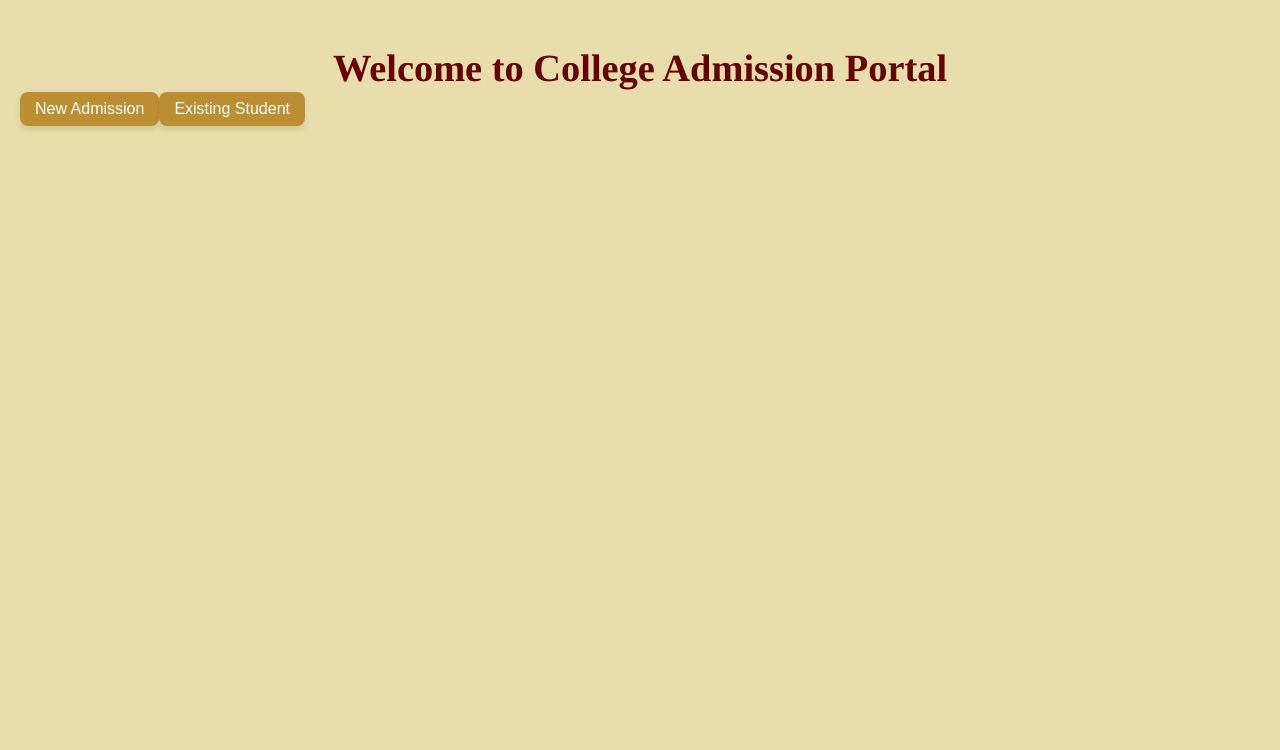
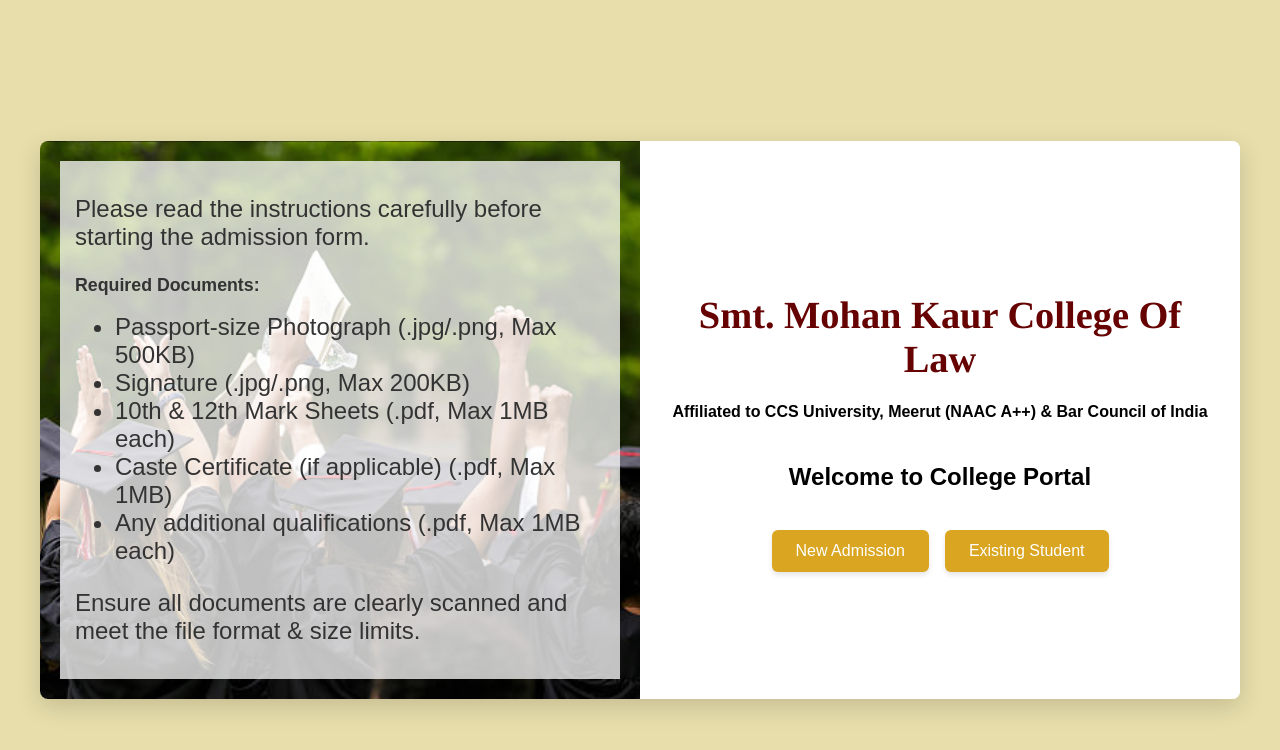
Before and after one commit to AgrawalKusum/Admission_Form_SMKCL, a React (Create React App) app in the folder smkcl_admissionform/: page / in a window 1280 px wide. Shown: the top 750 px of the page. Built offline with nearby package versions, Linux system fonts and the light colour scheme; no server answers.

Commit message:
feedback fixes

```diff
--- a/smkcl_admissionform/src/AdmissionForm.jsx
+++ b/smkcl_admissionform/src/AdmissionForm.jsx
@@ -584,7 +584,7 @@
                 <th>Maximum Marks</th>
                 <th>Percentage</th>
                 <th>Final Year Marksheet Serial. No.</th>
-                <th>Upload Marksheet <small style={{ color: 'gray' }}>Max size: 100KB. Allowed: .jpg, .jpeg, .png</small></th>
+                <th>Upload Marksheet <small style={{ color: 'gray' }}>Max size: 500KB. Allowed: .jpg, .jpeg, .png</small></th>
               </tr>
             </thead>
             <tbody>
@@ -681,7 +681,7 @@
                         name={`marksheet${i}`}
                         accept=".pdf, .jpg, .jpeg, .png"
                         onChange={(e)=> handleFileChange(e,i)}
-                        title="Max 100KB. Allowed: .pdf, .jpg, .jpeg, .png"
+                        title="Max 500KB. Allowed: .pdf, .jpg, .jpeg, .png"
                         required={isRequired}/>
 
                     </td>
@@ -695,12 +695,12 @@
           <div className="row">
             <div style={{ display: 'flex', justifyContent: 'flex-end', alignItems: 'center', gap: '8px' }}>
               <label>Upload Photo:<span style={{ color: 'red' }}>*</span></label>
-              <small>Max size: 50 KB</small>
+              <small>Max size: 500 KB</small>
               <input
                 type="file"
                 name="photo"
-                accept="image/*"
-                title="Max 50KB. Allowed: .jpg, .jpeg, .png"
+                accept=".jpg, .jpeg"
+                title="Max 500KB. Allowed: .jpg, .jpeg, .png"
                 required
                 onChange={(e) => handleFileChange(e, 6)}
               />
@@ -708,12 +708,12 @@
 
             <div style={{ display: 'flex', justifyContent: 'flex-end', alignItems: 'center', gap: '8px' }}>
               <label>Upload Signature:<span style={{ color: 'red' }}>*</span></label>
-              <small>Max size: 50 KB</small>
+              <small>Max size: 500 KB</small>
               <input
                 type="file"
                 name="signature"
-                accept="image/*"
-                title="Max 50KB. Allowed: .jpg, .jpeg, .png"
+                accept=".jpg, .jpeg"
+                title="Max 500KB. Allowed: .jpg, .jpeg, .png"
                 required
                 onChange={(e) => handleFileChange(e, 7)}
               />
@@ -722,23 +722,23 @@
           <div className="row">
             <div style={{ display: 'flex', justifyContent: 'flex-end', alignItems: 'center', gap: '8px' }}>
               <label>Upload Caste Certificate:</label>
-              <small>Max size: 100 KB</small>
+              <small>Max size: 500 KB</small>
               <input
                 type="file"
                 name="casteCertificate"
                 accept="image/*"
-                title="Max 100KB. Allowed: .pdf, .jpg, .jpeg, .png"
+                title="Max 500KB. Allowed: .pdf, .jpg, .jpeg, .png"
                 onChange={(e) => handleFileChange(e, 8)}
               />
             </div>
             <div style={{ display: 'flex', justifyContent: 'flex-end', alignItems: 'center', gap: '8px' }}>
               <label>Upload Aadhar Card:<span style={{ color: 'red' }}>*</span></label>
-              <small>Max size: 100 KB</small>
+              <small>Max size: 500 KB</small>
               <input
                 type="file"
                 name="aadharCard"
                 accept="image/*"
-                title="Max 100KB. Allowed: .pdf, .jpg, .jpeg, .png"
+                title="Max 500KB. Allowed: .pdf, .jpg, .jpeg, .png"
                 onChange={(e) => handleFileChange(e, 9)}
                 required
               />
--- a/smkcl_admissionform/src/App.css
+++ b/smkcl_admissionform/src/App.css
@@ -210,3 +210,22 @@
     font-size: 1rem;
   }
 }
+
+@media print {
+  body * {
+    visibility: hidden;
+  }
+
+  #printable,
+  #printable * {
+    visibility: visible;
+  }
+
+  #printable {
+    position: absolute;
+    left: 0;
+    top: 0;
+    width: 100%;
+  }
+
+}
--- /dev/null
+++ b/smkcl_admissionform/src/LandingPage.css
@@ -0,0 +1,116 @@
+/* 1. Outer container */
+.page-background {
+  min-height: 100vh;
+  display: flex;
+  align-items: center;
+  justify-content: center;
+  padding: 0px;
+}
+
+/* 2. Card wrapping both sides */
+.full-card {
+  display: flex;
+  background-color: white;
+  border-radius: 8px;
+  box-shadow: 0 8px 24px rgba(0, 0, 0, 0.15);
+  overflow: hidden;
+  width: 100%;
+  max-width: 1200px;
+}
+
+/* 3. Left side with image and text */
+.card-left {
+  width: 60%;
+  display: flex;
+  align-items: center;
+  justify-content: center;
+  padding: 20px;
+  background-image: url('../public/backdrop.jpg');
+  background-size: cover;
+  background-position: center;
+  color: #333;
+  position: relative;
+}
+
+.card-image {
+  width: 100%;
+  height: auto;
+  display: block;
+  object-fit: cover;
+}
+
+.card-instructions {
+  padding: 10px 15px;
+  font-size: 0.95rem;
+  color: #333;
+  background-color: rgba(255, 255, 255, 0.75);
+}
+
+/* 4. Right side content */
+.card-right {
+  width: 60%;
+  padding: 40px 20px;
+  background-color: white;
+  text-align: center;
+  display: flex;
+  flex-direction: column;
+  justify-content: center;
+  gap: 20px;
+}
+
+/* 5. Buttons */
+.button-group {
+  display: flex;
+  gap: 16px;
+  justify-content: center;
+}
+
+.button-group button {
+  padding: 12px 24px;
+  background-color: goldenrod;
+  color: white;
+  border: none;
+  border-radius: 6px;
+  cursor: pointer;
+  font-size: 16px;
+  box-shadow: 0 3px 5px rgba(0, 0, 0, 0.1);
+}
+
+.button-group button:hover {
+  background-color: darkgoldenrod;
+}
+
+/* 6. Responsive */
+@media (max-width: 768px) {
+  .full-card {
+    flex-direction: column;
+  }
+
+  .card-left,
+  .card-right {
+    width: 100%;
+  }
+
+  .card-image {
+    height: 200px;
+    object-fit: cover;
+  }
+}
+
+
+h1 {
+  text-align: center;
+  color: #660202;
+  font-family: 'Bookman Old Style', Times, serif;
+  font-size: 2.4rem;
+  margin-bottom: 2px;
+}
+
+h2, h4{
+  margin-top: 0px;
+  text-align: center;
+  font-weight: bold;
+}
+p,li{
+    font-size:1.5rem;
+}
--- a/smkcl_admissionform/src/LandingPage.jsx
+++ b/smkcl_admissionform/src/LandingPage.jsx
@@ -1,5 +1,5 @@
-// StartForm.jsx
 import { useNavigate } from "react-router-dom";
+import './LandingPage.css';
 
 const LandingPage = () => {
   const navigate = useNavigate();
@@ -9,21 +9,38 @@
   };
 
   return (
-    <div className="form">
-      <h1>Welcome to College Admission Portal</h1>
-      <button
-        onClick={() => handleSelect("new")}
-        className="button"
-      >
-        New Admission
-      </button>
-      <button
-        onClick={() => handleSelect("existing")}
-        className="button"
-      >
-        Existing Student
-      </button>
+    <div className="page-background">
+  <div className="full-card">
+    {/* Left Half */}
+    <div className="card-left">
+        <div className="card-instructions">
+        <p>Please read the instructions carefully before starting the admission form.</p>
+        <h3>Required Documents:</h3>
+        <ul>
+          <li>Passport-size Photograph (.jpg/.png, Max 500KB)</li>
+          <li>Signature (.jpg/.png, Max 200KB)</li>
+          <li>10th & 12th Mark Sheets (.pdf, Max 1MB each)</li>
+          <li>Caste Certificate (if applicable) (.pdf, Max 1MB)</li>
+          <li>Any additional qualifications (.pdf, Max 1MB each)</li>
+        </ul>
+        <p>Ensure all documents are clearly scanned and meet the file format & size limits.</p>
+      </div>
     </div>
+
+    {/* Right Half */}
+    <div className="card-right">
+      <h1>Smt. Mohan Kaur College Of Law</h1>
+      <h4>Affiliated to CCS University, Meerut (NAAC A++) & Bar Council of India</h4>
+      <h2>Welcome to College Portal</h2>
+
+      <div className="button-group">
+        <button onClick={() => handleSelect("new")}>New Admission</button>
+        <button onClick={() => handleSelect("existing")}>Existing Student</button>
+      </div>
+    </div>
+  </div>
+</div>
+
   );
 };
 
--- a/smkcl_admissionform/src/PreviewPage.jsx
+++ b/smkcl_admissionform/src/PreviewPage.jsx
@@ -84,6 +84,7 @@
 
       setStatus('Submitted successfully!');
       console.log('Form submitted successfully');
+      localStorage.setItem("successData", JSON.stringify({ studentId, candidateName, Course, Session }));
       navigate("/success", {state: { studentId, candidateName, Course, Session }});
       localStorage.removeItem("formData");
 
@@ -99,7 +100,7 @@
     <div>
       <h2>Preview Your Submission</h2>
       <form>
-        <div className="section">
+        <div className="button-row">
             <h3>Uploaded Photo</h3>
             {files.photo ? (
             <img
@@ -110,8 +111,6 @@
             ) : (
             <div className="readonly-field">No photo uploaded</div>
             )}
-        </div>
-        <div className="form-section">
             <h3>Uploaded Signature</h3>
             {files.signature ? (
             <img
--- a/smkcl_admissionform/src/SuccessPage.js
+++ b/smkcl_admissionform/src/SuccessPage.js
@@ -1,18 +1,47 @@
-import React from "react";
+import React, { useEffect, useState } from "react";
 import { useLocation } from "react-router-dom";
 
 const SuccessPage = () => {
   const location = useLocation();
-  const { studentId, candidateName, Course, Session } = location.state || {};
+  const [successData, setSuccessData] = useState({
+    studentId: "",
+    candidateName: "",
+    Course: "",
+    Session: ""
+  });
+
+  useEffect(() => {
+    if (location.state) {
+      setSuccessData(location.state);
+      localStorage.setItem("successData", JSON.stringify(location.state));
+    } else {
+      const saved = localStorage.getItem("successData");
+      if (saved) {
+        setSuccessData(JSON.parse(saved));
+      }
+    }
+  }, [location.state]);
+
+  const { studentId, candidateName, Course, Session } = successData;
 
   return (
-    <div className="success-page">
+    <div>
       <form>
+        <div id="printable">
           <h2>Submission Successful!</h2>
           <p>Candidate Name: <strong>{candidateName}</strong></p>
           <p>Course: <strong>{Course}</strong></p>
           <p>Session: <strong>{Session}</strong></p>
           <p>Your Student ID is <strong>{studentId}</strong></p>
+        </div>
+
+        <button
+          type="button"
+          className="no-print"
+          onClick={() => window.print()}
+        >
+          Save
+        </button>
       </form>
     </div>
   );
--- a/smkcl_admissionform/src/utils.js
+++ b/smkcl_admissionform/src/utils.js
@@ -15,15 +15,15 @@
 };
 
 export const fileSizeLimits = {
-  1: 100,
-  2: 100,
-  3: 100,
-  4: 100,
-  5: 100,
-  6: 50,
-  7: 50,
-  8: 100,
-  9: 100
+  1: 500,
+  2: 500,
+  3: 500,
+  4: 500,
+  5: 500,
+  6: 500,
+  7: 500,
+  8: 500,
+  9: 500
 };
 
   export const uploadFileToFirebase = async (file, folderName, studentId, candidateName) => {
```
Also changed, not shown: smkcl_admissionform/public/backdrop.jpg (added). Lines whose indentation alone changed are shown as unchanged.
